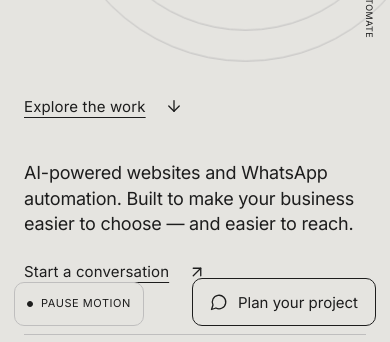
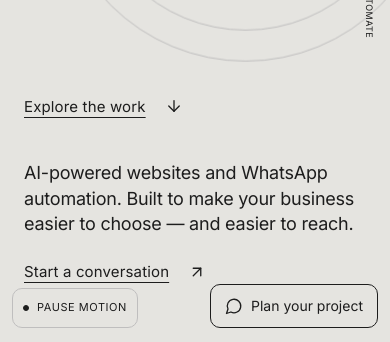
Before and after one commit to devbhattacharya-ai/dev-ai-studio, a Next.js app: page / in a window 390 px wide. Shown: the part 502-844 px from the top of the page. Built offline with nearby package versions, Linux system fonts and the light colour scheme.

Commit message:
Fix mobile sticky chrome overlapping hero CTAs
Clear hero padding for fixed controls; hide mid-page WA chip on
narrow screens so only the Plan FAB stays as WhatsApp path.

```diff
--- a/src/app/studio.css
+++ b/src/app/studio.css
@@ -1901,42 +1901,59 @@ button {
     padding: 20px;
   }
 
+  /* Clear fixed chrome so hero CTAs aren’t covered (~390px) */
+  .hero-bottom {
+    padding-bottom: calc(96px + env(safe-area-inset-bottom, 0px));
+  }
+
+  .site-frame {
+    padding-bottom: calc(64px + env(safe-area-inset-bottom, 0px));
+  }
+
   .motion-toggle,
   .assistant-fab {
-    bottom: 16px;
+    bottom: calc(14px + env(safe-area-inset-bottom, 0px));
   }
 
   .motion-toggle {
-    left: 14px;
+    left: max(12px, env(safe-area-inset-left, 0px));
+    min-height: 40px;
+    padding: 7px 10px;
+    font-size: 11px;
   }
 
   .assistant-fab {
-    right: 14px;
-  }
-
+    right: max(12px, env(safe-area-inset-right, 0px));
+    min-height: 44px;
+    padding: 10px 14px;
+    font-size: 14px;
+    gap: 8px;
+  }
+
+  /* Mid-page WA chip + FAB feel crowded on phone — FAB already is 1-tap WhatsApp */
   .wa-chip {
-    bottom: 72px;
-    width: 36px;
-    height: 36px;
-    min-width: 36px;
-    max-width: 36px;
-    min-height: 36px;
-    max-height: 36px;
-    font-size: 12px;
-  }
-
-  @media (hover: hover) and (pointer: fine) {
-    .wa-chip:hover,
-    .wa-chip:focus-visible {
-      height: 36px;
-      min-height: 36px;
-      max-height: 36px;
-      max-width: none;
-    }
+    display: none !important;
   }
 
   .pricing-line-price {
     white-space: normal;
+  }
+}
+
+@media (width <= 420px) {
+  /* Tighter sticky chrome; keep single WhatsApp FAB (≤2 taps) */
+  .hero-bottom {
+    padding-bottom: calc(108px + env(safe-area-inset-bottom, 0px));
+  }
+
+  .assistant-fab {
+    max-width: min(52vw, 200px);
+  }
+
+  .assistant-fab span {
+    overflow: hidden;
+    text-overflow: ellipsis;
+    white-space: nowrap;
   }
 }
 
```
Also changed, not shown: 1 other file (tests, documents, lock files or other folders).
